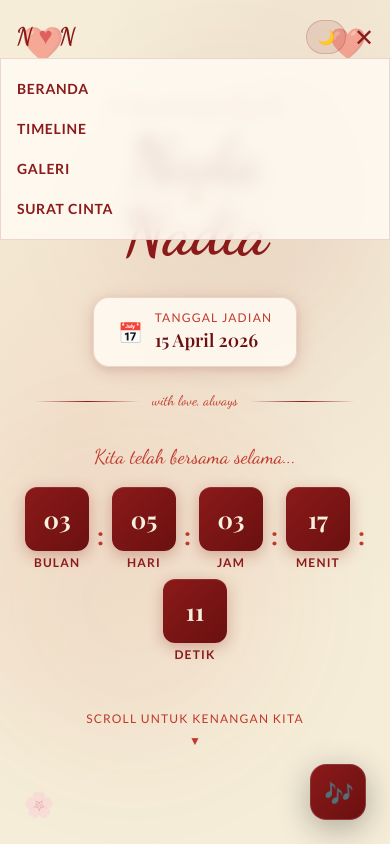
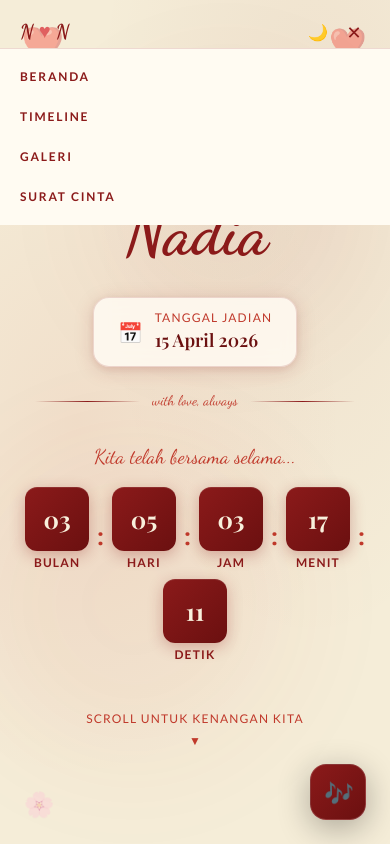
Before and after one commit to jinrodaisy15/nadanadia, a React (Vite) app: page / in a window 390 px wide. Both pictures are taken after a click on the button "Toggle menu". Shown: the top 844 px of the page. Built offline with nearby package versions, Linux system fonts and the light colour scheme; a web font is replaced by a local one.

Commit message:
fix: typewriter infinite loop, minimalist navbar, remove floating hearts

```diff
--- a/src/App.jsx
+++ b/src/App.jsx
@@ -1,7 +1,6 @@
 import React, { useState, useCallback, lazy, Suspense } from 'react';
 import { ThemeProvider, useTheme } from './context/ThemeContext';
 import { useScrollThrottle } from './hooks/useThrottle';
-import FloatingHearts from './components/FloatingHearts';
 import Hero from './components/Hero';
 import Timeline from './components/Timeline';
 import Footer from './components/Footer';
@@ -33,9 +32,7 @@ class ErrorBoundary extends React.Component {
   }
 }
 
-// =====================================================================
 // Section loading fallback
-// =====================================================================
 const SectionSkeleton = () => (
   <div className="py-24 px-4 max-w-4xl mx-auto space-y-4">
     <div className="skeleton h-8 w-48 mx-auto rounded-full" />
@@ -45,7 +42,7 @@ const SectionSkeleton = () => (
 );
 
 // =====================================================================
-// Dark Mode Toggle Button
+// Dark Mode Toggle
 // =====================================================================
 const DarkToggle = () => {
   const { isDark, toggleTheme } = useTheme();
@@ -53,21 +50,18 @@ const DarkToggle = () => {
     <button
       onClick={toggleTheme}
       aria-label={isDark ? 'Switch to light mode' : 'Switch to dark mode'}
-      title={isDark ? '☀️ Light mode' : '🌙 Dark mode'}
-      className="flex items-center gap-1.5 px-2.5 py-1.5 rounded-full text-xs font-semibold font-lato
-        bg-maroon-500 bg-opacity-10 hover:bg-opacity-20 text-maroon-500 dark:text-dark-text
-        dark:bg-dark-accent dark:bg-opacity-20 dark:hover:bg-opacity-30
-        border border-maroon-500 border-opacity-20 dark:border-dark-accent dark:border-opacity-30
-        transition-all duration-200"
+      className="w-8 h-8 flex items-center justify-center rounded-full
+        text-maroon-500 dark:text-dark-text hover:bg-maroon-500 hover:bg-opacity-10
+        dark:hover:bg-dark-accent dark:hover:bg-opacity-15
+        transition-all duration-200 text-base"
     >
-      <span className="text-sm">{isDark ? '☀️' : '🌙'}</span>
-      <span className="hidden sm:inline">{isDark ? 'Light' : 'Dark'}</span>
+      {isDark ? '☀️' : '🌙'}
     </button>
   );
 };
 
 // =====================================================================
-// Navbar
+// Minimalist Navbar
 // =====================================================================
 const Navbar = React.memo(() => {
   const [scrolled, setScrolled] = useState(false);
@@ -76,8 +70,9 @@ const Navbar = React.memo(() => {
   const onScroll = useCallback(() => {
     setScrolled(window.scrollY > 60);
   }, []);
+  useScrollThrottle(onScroll, 80);
 
-  useScrollThrottle(onScroll, 80);
+  const closeMenu = useCallback(() => setMenuOpen(false), []);
 
   const links = [
     { href: '#hero',        label: 'Beranda' },
@@ -86,32 +81,31 @@ const Navbar = React.memo(() => {
     { href: '#love-letter', label: 'Surat Cinta' },
   ];
 
-  const closeMenu = useCallback(() => setMenuOpen(false), []);
-
   return (
     <nav
       className={`fixed top-0 left-0 right-0 z-40 transition-all duration-300 ${
         scrolled
-          ? 'glass-card shadow-card py-3'
-          : 'bg-transparent py-5'
+          ? 'bg-[var(--surface)] bg-opacity-90 backdrop-blur-md border-b border-[var(--border)] py-3 shadow-sm'
+          : 'bg-transparent py-4'
       }`}
     >
-      <div className="max-w-5xl mx-auto px-4 flex items-center justify-between">
+      <div className="max-w-5xl mx-auto px-5 flex items-center justify-between">
         {/* Logo */}
         <a
           href="#hero"
-          className="font-dancing font-bold text-maroon-500 dark:text-dark-text text-2xl hover:text-maroon-600 transition-colors"
+          className="font-dancing font-bold text-maroon-500 dark:text-dark-text text-xl leading-none transition-opacity hover:opacity-70"
+          aria-label="Nada ♥ Nadia"
         >
           N <span className="text-maroon-300 dark:text-dark-accent">♥</span> N
         </a>
 
-        {/* Desktop links + dark toggle */}
-        <div className="hidden sm:flex items-center gap-5">
+        {/* Desktop links */}
+        <div className="hidden sm:flex items-center gap-6">
           {links.map(({ href, label }) => (
             <a
               key={href}
               href={href}
-              className="font-lato text-sm text-maroon-500 dark:text-dark-text hover:text-maroon-700 dark:hover:text-dark-accent transition-colors uppercase tracking-wider font-semibold"
+              className="font-lato text-xs text-maroon-500 dark:text-dark-muted hover:text-maroon-700 dark:hover:text-dark-text transition-colors uppercase tracking-[0.15em] font-semibold"
             >
               {label}
             </a>
@@ -119,28 +113,29 @@ const Navbar = React.memo(() => {
           <DarkToggle />
         </div>
 
-        {/* Mobile: dark toggle + hamburger */}
-        <div className="sm:hidden flex items-center gap-2">
+        {/* Mobile */}
+        <div className="sm:hidden flex items-center gap-1">
           <DarkToggle />
           <button
-            className="text-maroon-500 dark:text-dark-text text-2xl"
+            className="w-8 h-8 flex items-center justify-center text-maroon-500 dark:text-dark-text hover:opacity-70 transition-opacity"
             onClick={() => setMenuOpen(o => !o)}
             aria-label="Toggle menu"
+            aria-expanded={menuOpen}
           >
-            {menuOpen ? '✕' : '☰'}
+            <span className="text-lg leading-none">{menuOpen ? '✕' : '☰'}</span>
           </button>
         </div>
       </div>
 
-      {/* Mobile menu */}
+      {/* Mobile menu — slides down */}
       {menuOpen && (
-        <div className="sm:hidden glass-card border-t border-cream-300 dark:border-dark-border mt-1 px-4 py-4 flex flex-col gap-3">
+        <div className="sm:hidden bg-[var(--surface)] border-t border-[var(--border)] px-5 py-4 flex flex-col gap-4">
           {links.map(({ href, label }) => (
             <a
               key={href}
               href={href}
               onClick={closeMenu}
-              className="font-lato text-sm text-maroon-500 dark:text-dark-text hover:text-maroon-700 transition-colors uppercase tracking-wider font-semibold py-1"
+              className="font-lato text-xs text-maroon-500 dark:text-dark-muted hover:text-maroon-700 dark:hover:text-dark-text transition-colors uppercase tracking-[0.15em] font-semibold py-1"
             >
               {label}
             </a>
@@ -158,7 +153,7 @@ Navbar.displayName = 'Navbar';
 function AppContent() {
   return (
     <div className="relative min-h-screen bg-[var(--bg)] text-[var(--text)] transition-colors duration-300">
-      <FloatingHearts />
+      {/* FloatingHearts removed for cleaner look */}
       <Navbar />
 
       <main>
```
Also changed, not shown: src/components/LoveLetter.jsx (+93 -68 lines), 7 other files (tests, documents, lock files or other folders).
